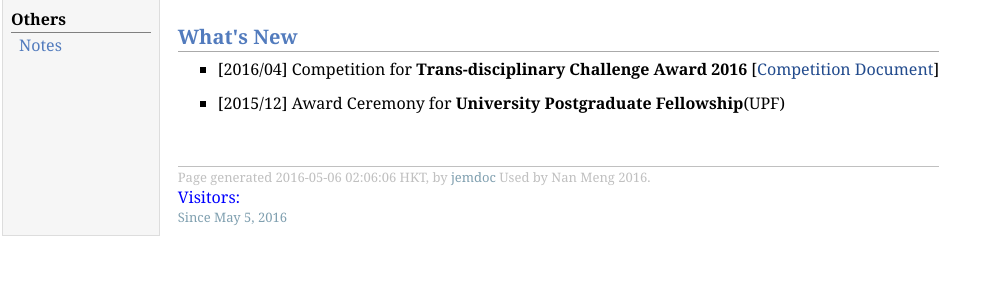
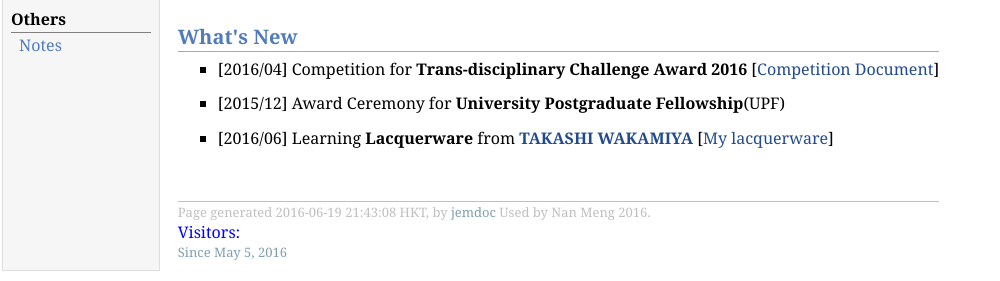
Before and after one commit to monaen/naenmong, a plain HTML site: page index.html in a window 1280 px wide. Shown: the part 574-855 px from the top of the page, without its empty margins (0-1000 px from the left). Before the commit the page ends 820 px from the top, so only its background shows below. Drawn offline with Linux system fonts and the light colour scheme.

Commit message:
change
change

```diff
--- a/index.html
+++ b/index.html
@@ -66,9 +66,13 @@ The University of Hong Kong<br />
 <li><p>[2015/12] Award Ceremony for <b>University Postgraduate Fellowship</b>(UPF)</p>
 </li>
 </ul>
+<ul>
+<li><p><p class="gallerycontainer">[2016/06] Learning <strong>Lacquerware</strong> from <a href="http://wakamiya-takashi.com/en/index.html"> <strong>TAKASHI WAKAMIYA</strong> </a> [<a class="thumbnail" href="images/art_img/dragon.png">My lacquerware<span><img src="images/art_img/dragon.png" height="100" width="180"/><br />Dragon</span></a>]</p></p>
+</li>
+</ul>
 <div id="footer">
 <div id="footer-text">
-Page generated 2016-05-06 02:06:06 HKT, by <a href="http://jemdoc.jaboc.net/">jemdoc</a> Used by Nan Meng 2016.<br>
+Page generated 2016-06-19 21:43:08 HKT, by <a href="http://jemdoc.jaboc.net/">jemdoc</a> Used by Nan Meng 2016.<br>
 <font size = "3", color = "blue">Visitors:
 <!-- Start of StatCounter Code for Default Guide -->
 <script type="text/javascript">
```
Also changed, not shown: cv.html (+1 -1 lines), notes.html (+1 -1 lines), programs.html (+1 -1 lines), projects.html (+1 -1 lines), publications.html (+1 -1 lines), teaching.html (+1 -1 lines), workshop.html (+1 -1 lines), images/art_img/dragon.png (added), 2 other files.
